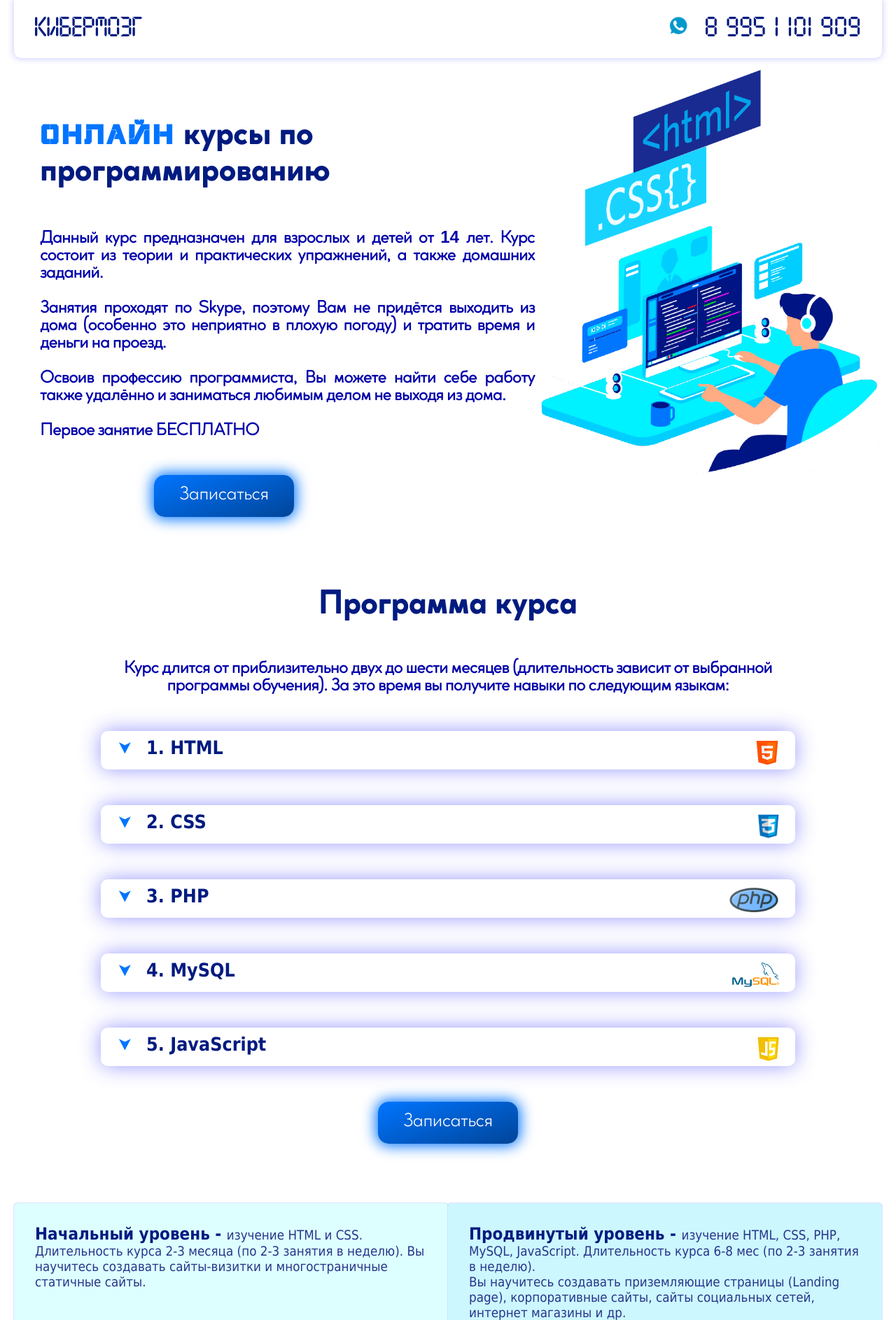
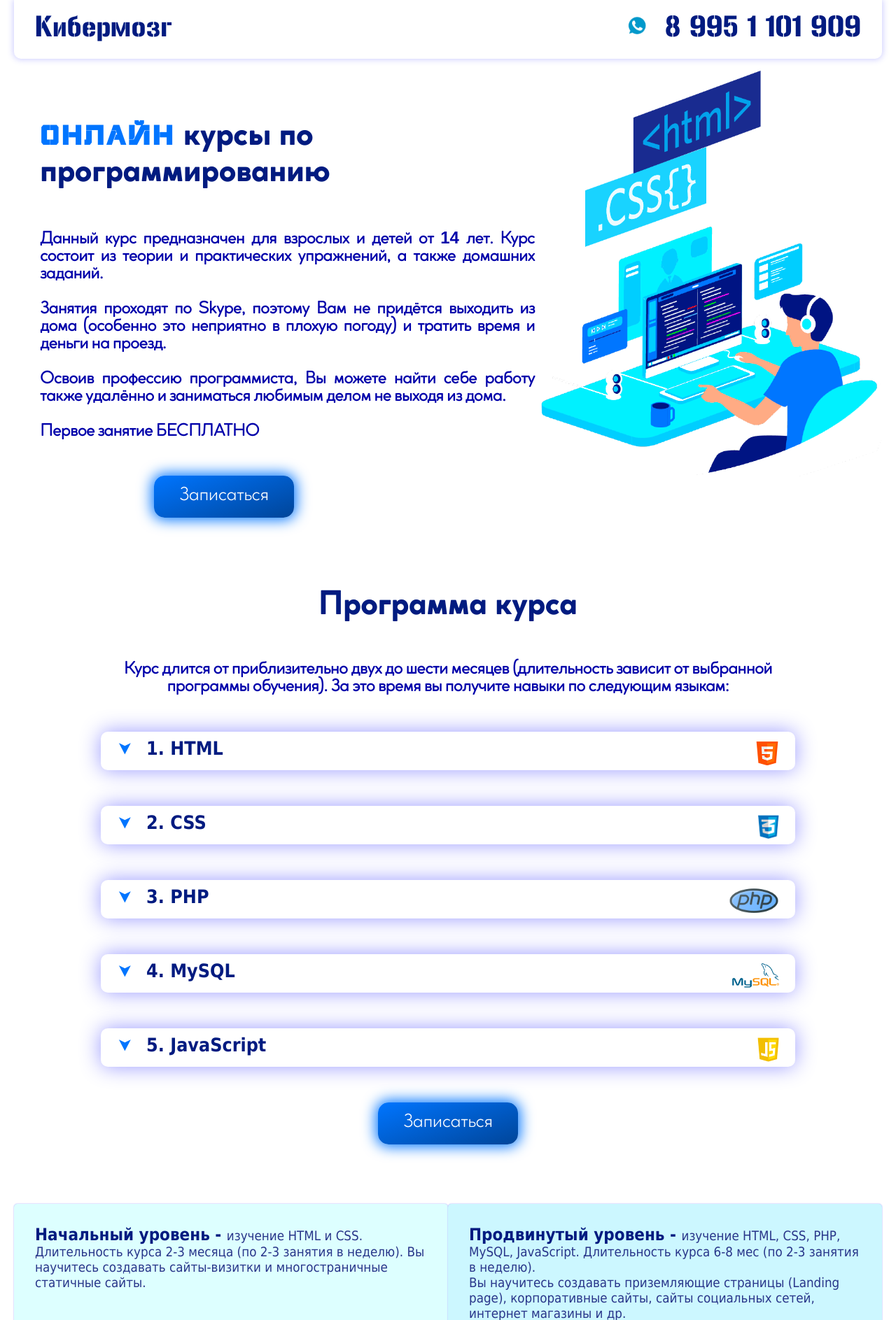
Before and after one commit to max13033/cyber, a PHP site: page / in a window 1280 px wide. Shown: the top 1887 px of the page at 70% size. Run offline with PHP 8.4, Linux system fonts and the light colour scheme.

Commit message:
from hosting

```diff
--- a/course/css/style_300.css
+++ b/course/css/style_300.css
@@ -14,8 +14,8 @@
 }
 @font-face{
     font-family: digital;
-/*    src: url(../fonts/ds_crystal.ttf);*/
-    src: url(../fonts/digital.otf);
+	src: url(../fonts/gunplay-regular.ttf);
+    /*  src: url(../fonts/digital.otf);  */
 }
 html{
 	scroll-behavior: smooth;
@@ -32,7 +32,7 @@ header{
 	/*min-height: 100px;*/
 	font-family: digital;
 	color: #011b80;
-	font-size: 32pt;
+	font-size: 28pt;
 /*	text-align: justify;*/
 	border-radius: 0 0 10px 10px;
 	box-shadow: 0 0 10px 1px #ccf;
--- a/course/index.php
+++ b/course/index.php
@@ -16,6 +16,23 @@
 </head>
 
 <body>
+
+
+<!-- Yandex.Metrika counter -->
+<script type="text/javascript" >
+   (function(m,e,t,r,i,k,a){m[i]=m[i]||function(){(m[i].a=m[i].a||[]).push(arguments)};
+   m[i].l=1*new Date();k=e.createElement(t),a=e.getElementsByTagName(t)[0],k.async=1,k.src=r,a.parentNode.insertBefore(k,a)})
+   (window, document, "script", "https://mc.yandex.ru/metrika/tag.js", "ym");
+
+   ym(54996049, "init", {
+        clickmap:true,
+        trackLinks:true,
+        accurateTrackBounce:true
+   });
+</script>
+<noscript><div><img src="https://mc.yandex.ru/watch/54996049" style="position:absolute; left:-9999px;" alt="" /></div></noscript>
+<!-- /Yandex.Metrika counter -->
+
 
 
 <script src = "code.js"></script>
@@ -276,36 +293,12 @@
 			<!-- <span style = "font-family: arial; font-size: 18pt;">whatsapp</span> &nbsp;  -->
 			<img style = "height: 30px; " src = "img/whatsapp_b.png">	 &nbsp;8 995 1 101 909
 		</div>  <!-- <br> -->
-
-
-<!-- Yandex.Metrika informer -->
-<a href="https://metrika.yandex.ru/stat/?id=54996049&amp;from=informer"
-target="_blank" rel="nofollow"><img src="https://informer.yandex.ru/informer/54996049/3_0_FFFFFFFF_FFFFFFFF_0_uniques"
-style="width:88px; height:31px; border:0;" alt="Яндекс.Метрика" title="Яндекс.Метрика: данные за сегодня (просмотры, визиты и уникальные посетители)" class="ym-advanced-informer" data-cid="54996049" data-lang="ru" /></a>
-<!-- /Yandex.Metrika informer -->
-
-<!-- Yandex.Metrika counter -->
-<script type="text/javascript" >
-   (function(m,e,t,r,i,k,a){m[i]=m[i]||function(){(m[i].a=m[i].a||[]).push(arguments)};
-   m[i].l=1*new Date();k=e.createElement(t),a=e.getElementsByTagName(t)[0],k.async=1,k.src=r,a.parentNode.insertBefore(k,a)})
-   (window, document, "script", "https://mc.yandex.ru/metrika/tag.js", "ym");
-
-   ym(54996049, "init", {
-        clickmap:true,
-        trackLinks:true,
-        accurateTrackBounce:true
-   });
-</script>
-<noscript><div><img src="https://mc.yandex.ru/watch/54996049" style="position:absolute; left:-9999px;" alt="" /></div></noscript>
-<!-- /Yandex.Metrika counter -->
-
-
-
-
 		<div style = "clear: both; float: none; margin: 0;"></div>
 	</footer>
 
 </div>    <!-- cont -->
 
+<script src = "code.js"></script>
+
 </body>
 </html>
```
Also changed, not shown: course/fonts/ds_crystal.ttf (deleted), course/fonts/gunplay-regular.ttf (added).
